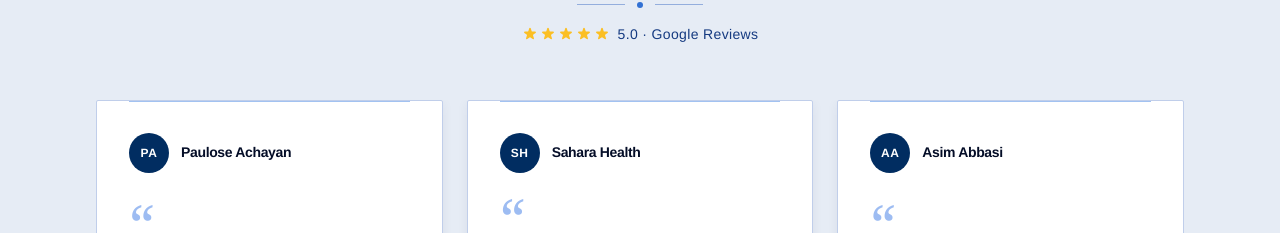
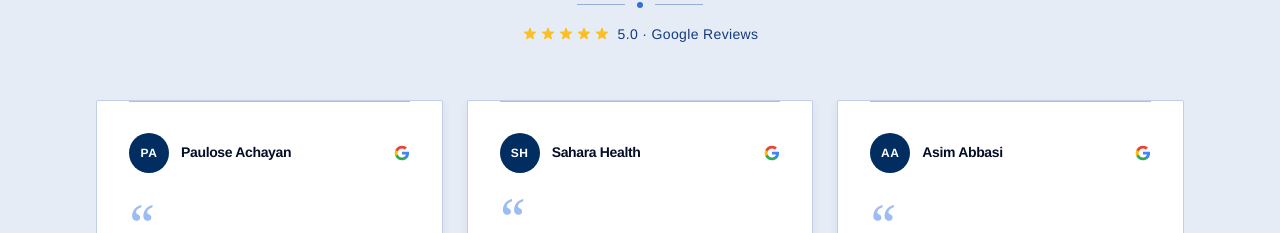
Before and after one commit to rmathew21/msacpas, a React (Vite) app: page / in a window 1280 px wide. Shown: the part 2875-3108 px from the top of the page. Built offline with nearby package versions, Linux system fonts and the light colour scheme.

Commit message:
feat: added react-icons and added platform icons for reviewSection

```diff
--- a/package.json
+++ b/package.json
@@ -13,6 +13,7 @@
     "@types/react-router-dom": "^5.3.3",
     "react": "^19.2.0",
     "react-dom": "^19.2.0",
+    "react-icons": "^5.6.0",
     "react-router-dom": "^7.13.1"
   },
   "devDependencies": {
--- a/src/components/ReviewsSection.jsx
+++ b/src/components/ReviewsSection.jsx
@@ -1,10 +1,12 @@
 import { useCallback, useState, useEffect, useRef } from "react";
+import { FaYelp } from "react-icons/fa";
 import { Link } from "react-router-dom";
 
 const REVIEWS = [
   {
     id: 1,
     name: "Paulose Achayan",
+    platform: "google",
     rating: 5,
     date: "11 years ago",
     initials: "PA",
@@ -13,6 +15,7 @@ const REVIEWS = [
   {
     id: 2,
     name: "Sahara Health",
+    platform: "google",
     rating: 5,
     date: "8 years ago",
     initials: "SH",
@@ -21,6 +24,7 @@ const REVIEWS = [
   {
     id: 3,
     name: "Asim Abbasi",
+    platform: "google",
     rating: 5,
     date: "6 years ago",
     initials: "AA",
@@ -29,6 +33,7 @@ const REVIEWS = [
   {
     id: 4,
     name: "Ash Rashid",
+    platform: "google",
     rating: 5,
     date: "7 years ago",
     initials: "AR",
@@ -37,6 +42,7 @@ const REVIEWS = [
   {
     id: 5,
     name: "Pramod Kumar",
+    platform: "google",
     rating: 5,
     date: "7 years ago",
     initials: "PK",
@@ -45,6 +51,7 @@ const REVIEWS = [
   {
     id: 6,
     name: "Navid Zanjani",
+    platform: "google",
     rating: 5,
     date: "7 years ago",
     initials: "NZ",
@@ -53,10 +60,29 @@ const REVIEWS = [
   {
     id: 7,
     name: "Monica Hita",
+    platform: "google",
     rating: 5,
     date: "7 years ago",
     initials: "MH",
     text: "Really happy with the service received, fast and professional.",
+  },
+  {
+    id: 8,
+    name: "Banerji P.",
+    platform: "yelp",
+    rating: 5,
+    date: "10 years ago",
+    initials: "BP",
+    text: "Mathews Samuel & Associates is a wonderful CPA firm. Mr Samuel has handled our taxes for the last couple of years and has done a great job. He is very knowledgeable about different tax credits and works to get us the best possible outcome for our annual tax return with very reasonable rate. I highly recommend this firm to all of my friends and colleagues.",
+  },
+  {
+    id: 9,
+    name: "Enfield B.",
+    platform: "yelp",
+    rating: 5,
+    date: "11 years ago",
+    initials: "EB",
+    text: "Samuel is great. Nice, professional, and makes you feel like you understand finances just as well as he does. I really appreciate people who take the time to explain their work to you so you can understand better and build a great rapport with them. My company's books from 2013 seemed impossible to resolve, but he did a great job at cleaning them up and helping me make better decisions to manage the accounting for the small business I work at. I now feel much more confident that by working with Mathew - Samuel Associates, I will not have even the slightest accounting problem come 2015 tax filing season. If you want professional, courteous accounting you don't need all the bells and whistles of these new startups that - and I speak from personal experience - cannot give you the customer service that Samuel does.Thanks, Samuel! We are looking forward to working with you in the future.",
   },
 ];
 
@@ -66,6 +92,26 @@ const GOOGLE_REVIEW_URL =
 
 // how many cards visible at one time - desktop
 const CARDS_PER_PAGE = 3;
+
+// review platform
+function PlatformLogo({ platform }) {
+  if (platform === 'google') {
+    return (
+      <svg viewBox="0 0 24 24" className="w-4 h-4" aria-label="Google review" role="img">
+        <path d="M22.56 12.25c0-.78-.07-1.53-.2-2.25H12v4.26h5.92c-.26 1.37-1.04 2.53-2.21 3.31v2.77h3.57c2.08-1.92 3.28-4.74 3.28-8.09z" fill="#4285F4"/>
+        <path d="M12 23c2.97 0 5.46-.98 7.28-2.66l-3.57-2.77c-.98.66-2.23 1.06-3.71 1.06-2.86 0-5.29-1.93-6.16-4.53H2.18v2.84C3.99 20.53 7.7 23 12 23z" fill="#34A853"/>
+        <path d="M5.84 14.09c-.22-.66-.35-1.36-.35-2.09s.13-1.43.35-2.09V7.07H2.18C1.43 8.55 1 10.22 1 12s.43 3.45 1.18 4.93l2.85-2.22.81-.62z" fill="#FBBC05"/>
+        <path d="M12 5.38c1.62 0 3.06.56 4.21 1.64l3.15-3.15C17.45 2.09 14.97 1 12 1 7.7 1 3.99 3.47 2.18 7.07l3.66 2.84c.87-2.6 3.3-4.53 6.16-4.53z" fill="#EA4335"/>
+      </svg>
+    );
+  }
+
+  if (platform === 'yelp') {
+    // return <FaYelp className='w-4 h-4 text-[#FF1A1A]' aria-label='Yelp review' />;
+    return <FaYelp style={{ width: '1rem', height: '1rem', color: '#FF1A1A' }} aria-label="Yelp review" />
+  }
+  return null;
+}
 
 // star rating
 function StarRating({ count = 5 }) {
@@ -154,9 +200,10 @@ function StarRating({ count = 5 }) {
         >
           {review.initials}
         </div>
-        <p className="text-navy-900 font-semibold text-sm tracking-tight leading-snug">
+        <p className="text-navy-900 font-semibold text-sm tracking-tight leading-snug flex-1">
           {review.name}
         </p>
+        <PlatformLogo platform={review.platform} />
       </div>
 
       {/* opening quote */}
```
Also changed, not shown: 1 other file (tests, documents, lock files or other folders).
